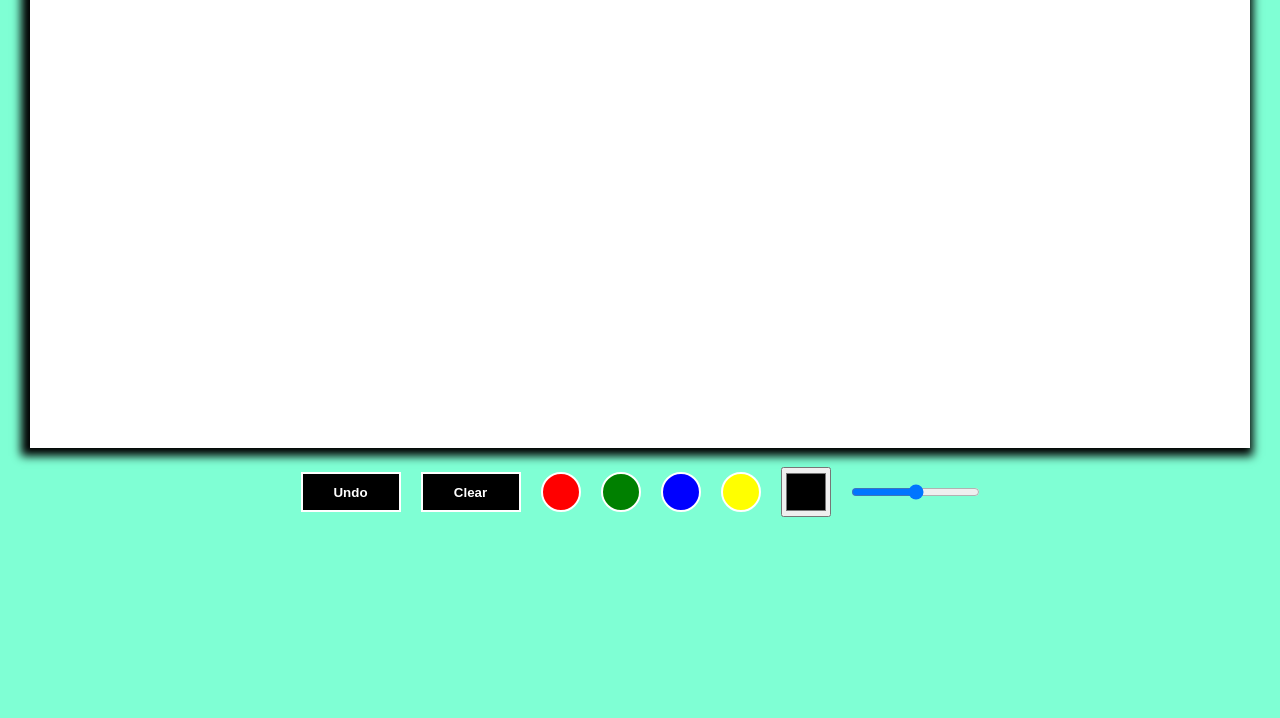
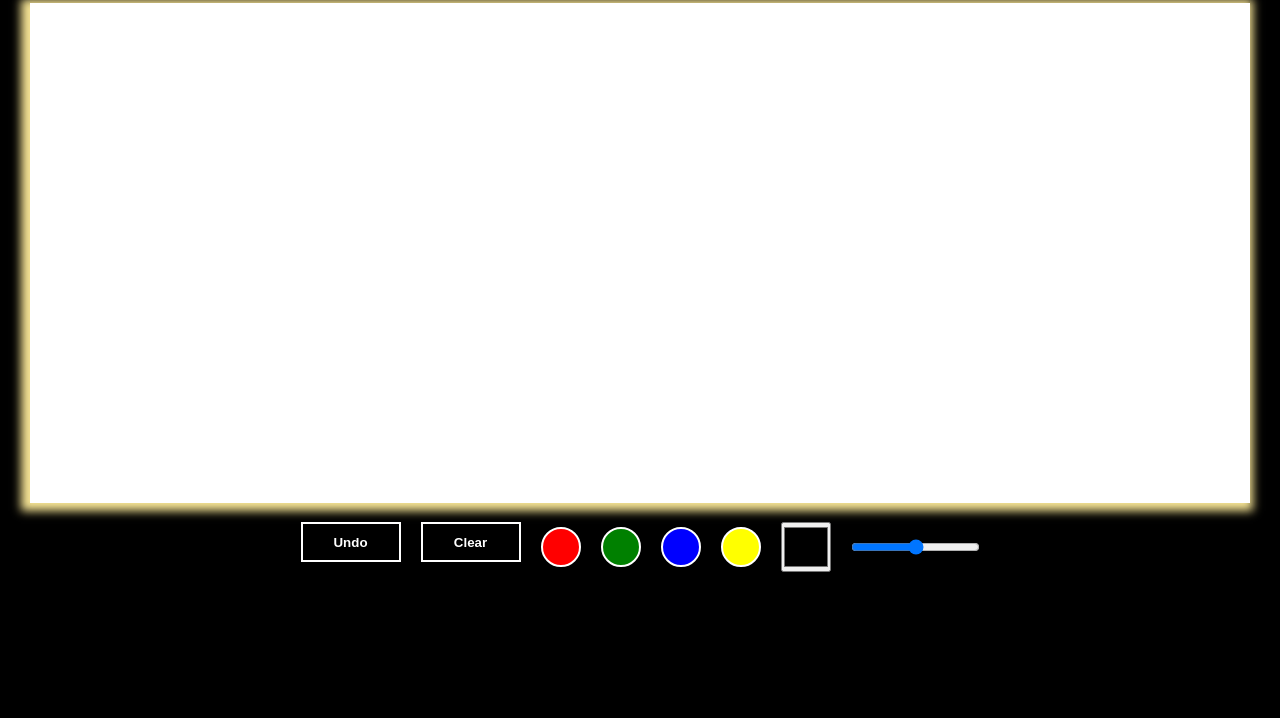
Before and after one commit to AdrianaSofia23/canvas, a plain HTML site: page Programacion/index.html in a window 1280 px wide. Shown: the part 82-800 px from the top of the page. Drawn offline with Linux system fonts and the light colour scheme.

Commit message:
Add files via upload

```diff
--- a/Programacion/index.html
+++ b/Programacion/index.html
@@ -4,15 +4,17 @@
     <meta charset="UTF-8">
     <meta http-equiv="X-UA-Compatible" content="IE=edge">
     <meta name="viewport" content="width=device-width, initial-scale=1.0">
-    <title>DIBUJANDO_CON_CANVAS</title>
+    <title>JAMBD Desing</title>
     <link href="styles.css" type="text/css" rel="stylesheet">
 </head>
 <body>
+    <h1 class="titulo">JAMBD Desing</h1>
+    <br>
     <div class="field">
         <canvas id="dibujo">  </canvas>
         <div class="tools">
-            <button onClick="undo_last()" type="button" class="button">Undo</button>
-            <button onClick="clear_canvas()" type="button" class="button">Clear</button>
+            <div class="borrar"><button onClick="undo_last()" type="button" class="button">Undo</button></div>
+            <div class="limpio"><button onClick="clear_canvas()" type="button" class="button">Clear</button></div>
 
             <div onClick="change_color(this)" class="color-field" style="background: red"></div>
             <div onClick="change_color(this)" class="color-field" style="background: green"></div>
@@ -20,7 +22,7 @@
             <div onClick="change_color(this)" class="color-field" style="background: yellow"></div>
 
             <input onInput="draw_color = this.value"  type="color" class="color-picker">
-            <input  onInput="draw_width = this.value" type="range" min="1" max="100" class="pen-range">
+            <input  name="size" onInput="draw_width = this.value" type="range" min="1" max="100" class="pen-range">
 
         </div>
 
--- a/Programacion/styles.css
+++ b/Programacion/styles.css
@@ -1,23 +1,51 @@
 :root {}
+
+* {
+    box-sizing: border-box;
+    margin: 0;
+    padding: 0;
+  }
 
 body{
     margin: 0px;
     padding: 30px;
-    font-family: 'Times New Roman', Times, serif;
+    font-family: Arial, Helvetica, sans-serif;
     overflow: hidden;
-    background-color: aquamarine;
+    background-color: rgb(0, 0, 0);
+}
+
+.titulo{
+    text-align:center;
+    text-decoration: none;
+    color: aliceblue;
 }
 
 canvas{
-    box-shadow: -3px 2px 9px 6px black;
+    box-shadow: -3px 2px 9px 6px rgb(245, 227, 148);
     cursor: pointer;
+    justify-content: center;
+}
+
+.field{
+    display: -moz-inline-stack;
+
 
 }
+
+.borrar{
+    display: inline-block;
+}
+
+.limpiar{
+    display: inline-block;
+}
+
 .tools{
     display: flex;
     justify-content: center;
     flex-direction: row;
     margin-top: 15px;
+
 }
 .tools .color-field{
     height: 40px;
@@ -56,4 +84,5 @@ canvas{
 .pen-range{
     align-self: center;
     margin: 0 10px;
+    background-image: url();
 }
```
